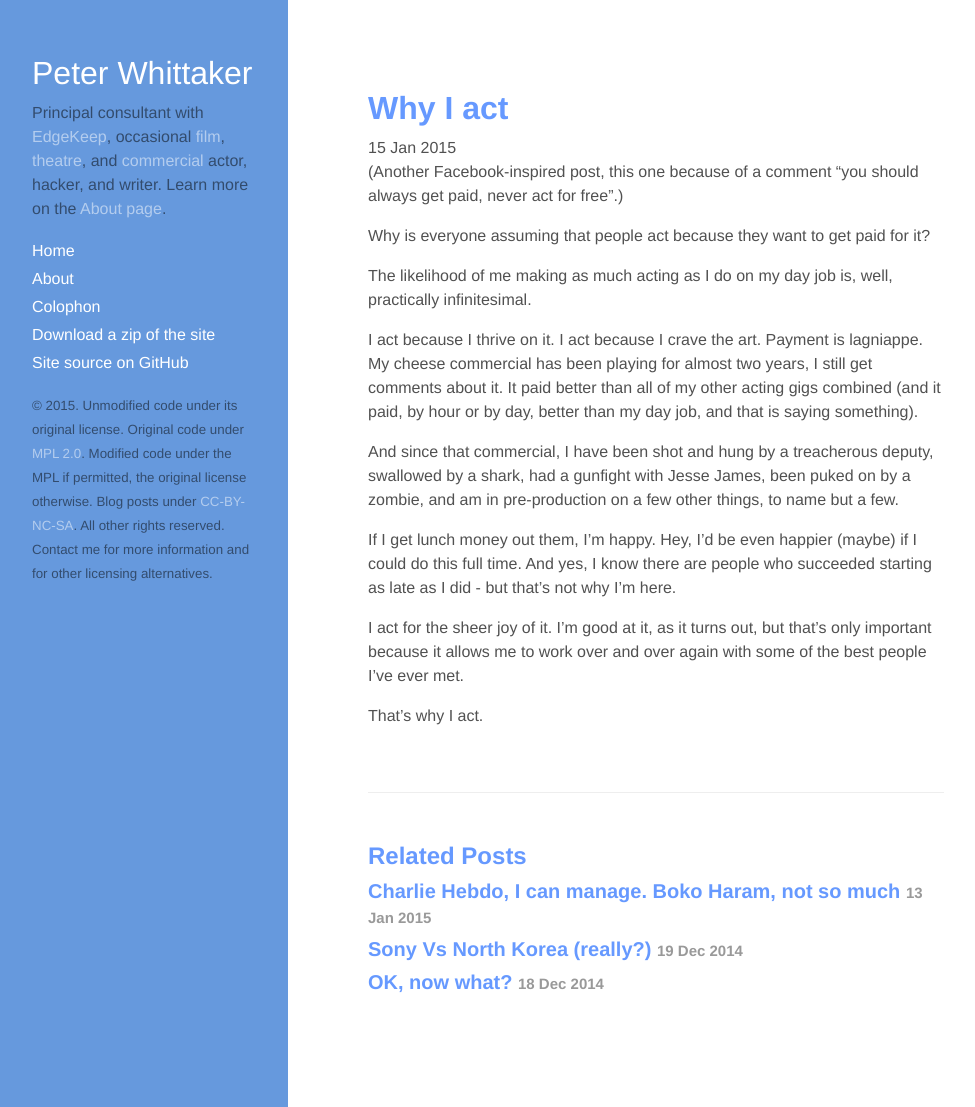
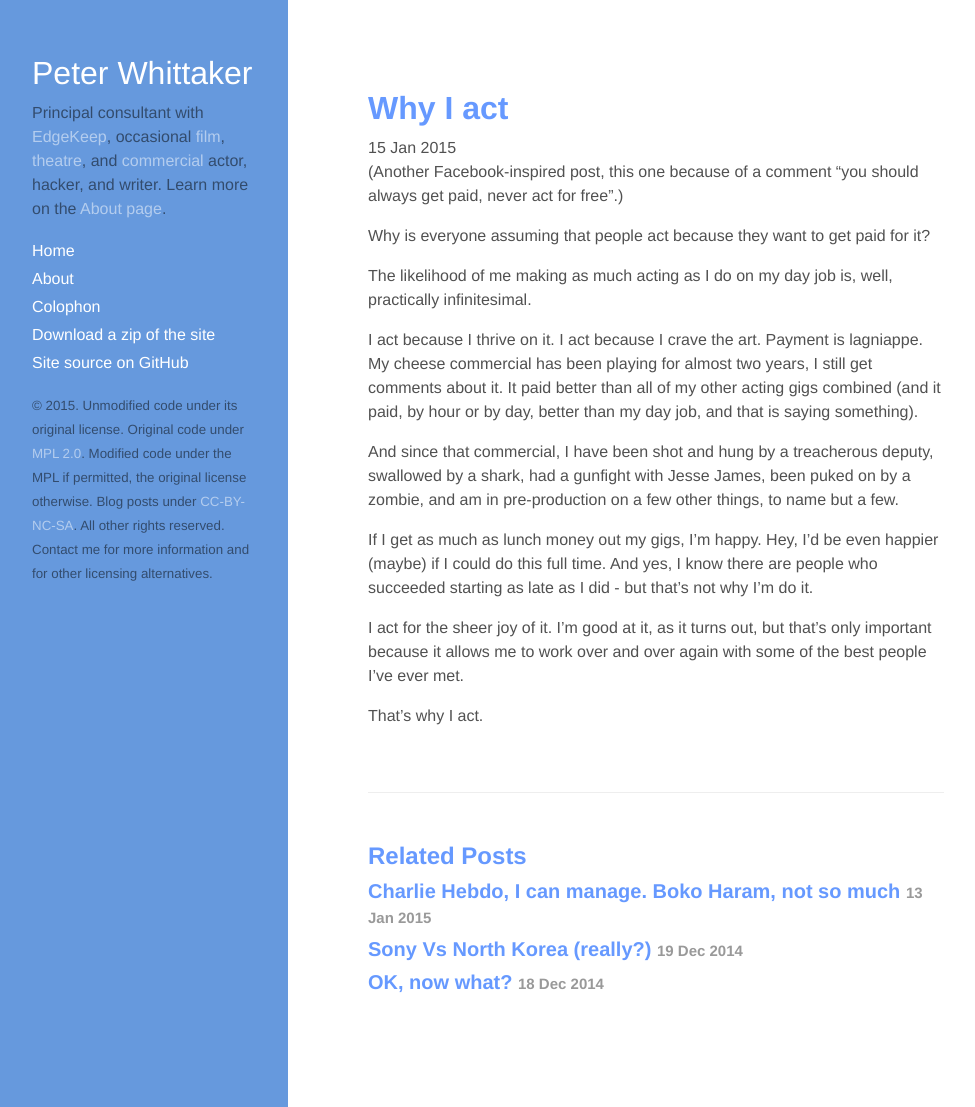
Before and after one commit to PeterWhittaker/PeterWhittaker.github.io, a Jekyll site: the page built from _posts/2015-01-15-Why-I-act.md, in a window 1280 px wide and 1107 px high. Shown: the whole window, without its empty margins (0-975 px from the left). Built offline with Jekyll 4.4.1, drawn with Linux system fonts in a browser that asks for light colours; Markdown is read by kramdown in place of the engine named in the settings.

Commit message:
Corrections to "Why I act" post

```diff
--- a/_posts/2015-01-15-Why-I-act.md
+++ b/_posts/2015-01-15-Why-I-act.md
@@ -20,7 +20,7 @@ I act because I thrive on it. I act because I crave the art. Payment is lagniapp
 
 And since that commercial, I have been shot and hung by a treacherous deputy, swallowed by a shark, had a gunfight with Jesse James, been puked on by a zombie, and am in pre-production on a few other things, to name but a few.
 
-If I get lunch money out them, I'm happy. Hey, I'd be even happier (maybe) if I could do this full time. And yes, I know there are people who succeeded starting as late as I did - but that's not why I'm here.
+If I get as much as lunch money out my gigs, I'm happy. Hey, I'd be even happier (maybe) if I could do this full time. And yes, I know there are people who succeeded starting as late as I did - but that's not why I'm do it.
 
 I act for the sheer joy of it. I'm good at it, as it turns out, but that's only important because it allows me to work over and over again with some of the best people I've ever met.
 
```
